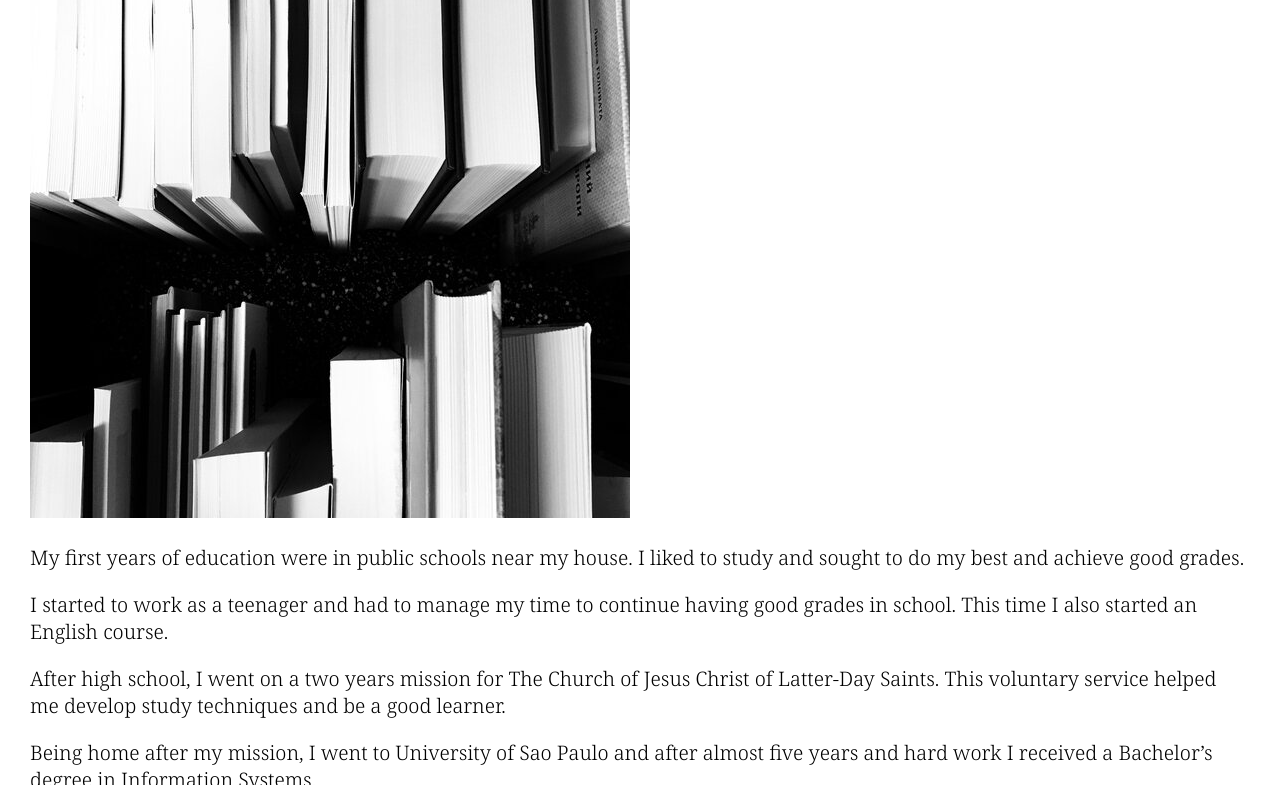
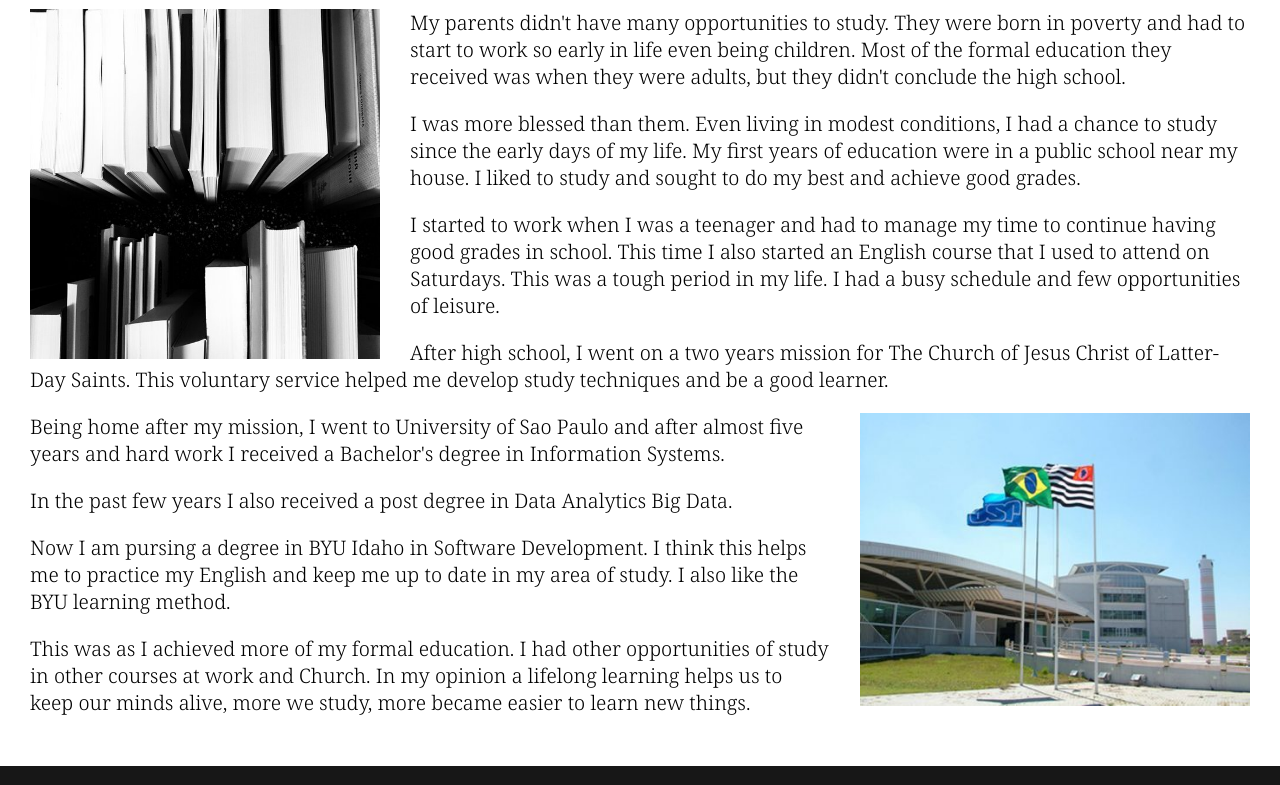
Before and after one commit to rpscastro/wdd130, a plain HTML site: page portfolio/education.html in a window 1280 px wide. Shown: the part 172-957 px from the top of the page. Drawn offline with Linux system fonts and the light colour scheme.

Commit message:
Week 13 Page 2 Personal Site

```diff
--- a/portfolio/education.html
+++ b/portfolio/education.html
@@ -21,18 +21,22 @@
             </nav>
         </header>
         <main>
-            <div> <img src="images/Education/books.jpg" alt="Books"> </div>
+            <h2 class="top-h2">Education</h2>
+            <div> <img  id="books-img" src="images/Education/books.jpg" alt="Books"> </div>
             <div>
-                <p>My first years of education were in public schools near my house. I liked to study and sought to do my best and achieve good grades.</p>
-                <p>I started to work as a teenager and had to manage my time to continue having good grades in school. This time I also started an English course.</p>
+                <p>My parents didn't have many opportunities to study. They were born in poverty and had to start to work so early in life even being children. Most of the formal education they received was when they were adults, but they didn't conclude the high school.</p>
+                <p>I was more blessed than them. Even living in modest conditions, I had a chance to study since the early days of my life. My first years of education were in a public school near my house. I liked to study and sought to do my best and achieve good grades.</p>
+                <p>I started to work when I was a teenager and had to manage my time to continue having good grades in school. This time I also started an English course that I used to attend on Saturdays. This was a tough period in my life. I had a busy schedule and few opportunities of leisure.</p>
                 <p>After high school, I went on a two years mission for The Church of Jesus Christ of Latter-Day Saints. This voluntary service helped me develop study techniques and be a good learner.</p>
             </div>
+
             <div>
-                <p>Being home after my mission, I went to University of Sao Paulo and after almost five years and hard work I received a Bachelor’s degree in Information Systems.</p>
-                <p>I also received a post degree in Data Analytics Big Data.</p>
+                <div><img id="uspLeste-img" src="images/Education/uspLeste.jpg" alt="University of Sao Paulo Building"></div>
+                <p>Being home after my mission, I went to University of Sao Paulo and after almost five years and hard work I received a Bachelor's degree in Information Systems.</p>
+                <p>In the past few years I also received a post degree in Data Analytics Big Data.</p>
                 <p>Now I am pursing a degree in BYU Idaho in Software Development. I think this helps me to practice my English and keep me up to date in my area of study. I also like the BYU learning method.</p>
+                <p>This was as I achieved more of my formal education. I had other opportunities of study in other courses at work and Church. In my opinion a lifelong learning helps us to keep our minds alive, more we study, more became easier to learn new things.</p>
             </div>
-            <div><img src="images/Education/uspLeste.jpg" alt="University of Sao Paulo Building"> </div>
         </main>
         <footer>
             <p>Rafael Castro &copy; 2023</p>
--- a/portfolio/styles/style.css
+++ b/portfolio/styles/style.css
@@ -201,3 +201,31 @@ main {
     margin-top: 30px;
     margin-bottom: 30px;
 }
+
+
+
+#books-img {
+
+
+    float:left;
+    margin-right: 30px;
+    width: 350px;
+    height: 350px;
+
+}
+
+#uspLeste-img {
+
+    float:right;
+    margin-left: 30px;
+    margin-bottom: 30px;
+    width: 390px;
+    height: 293px;
+
+}
+
+.top-h2{
+
+    padding-top: 30px;
+
+}
```
Also changed, not shown: portfolio/index.html (+1 -1 lines), portfolio/site-plan.html (+7 -7 lines), portfolio/work-experiences.html (+1 -1 lines).
